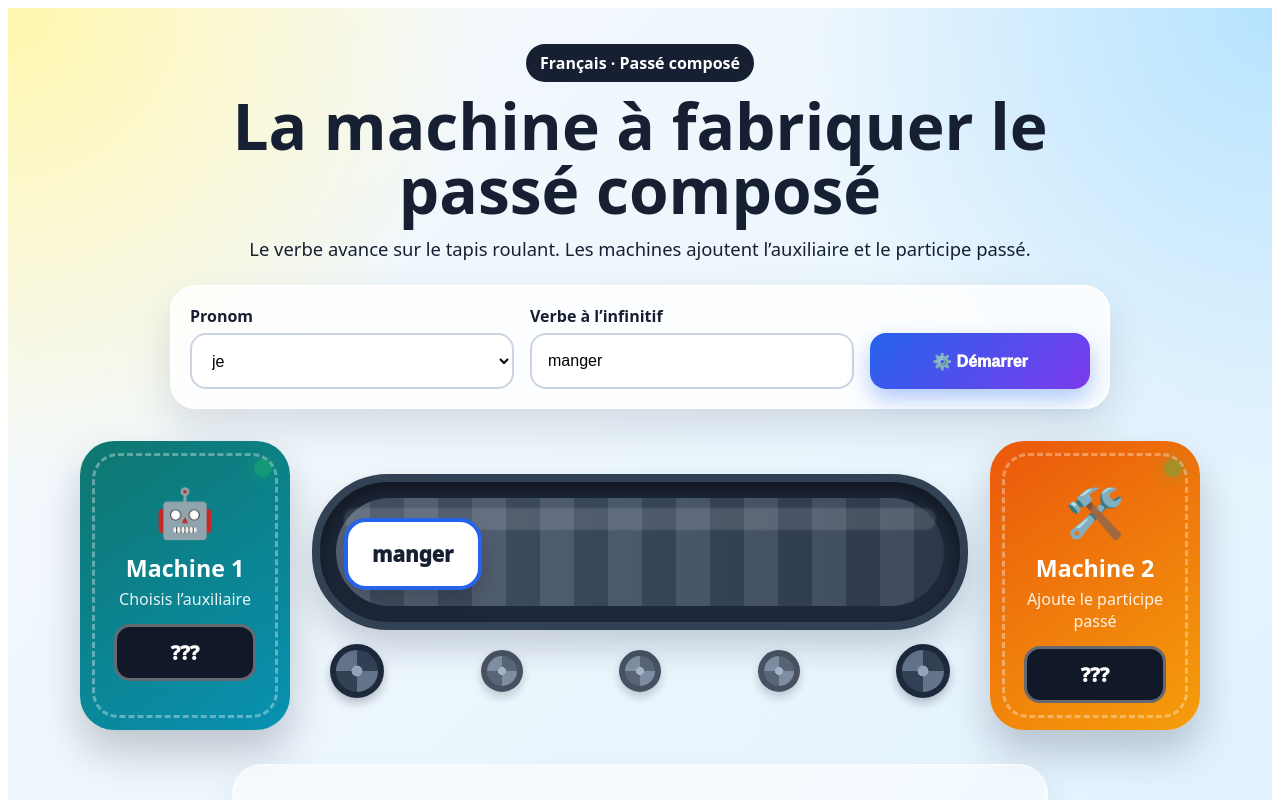
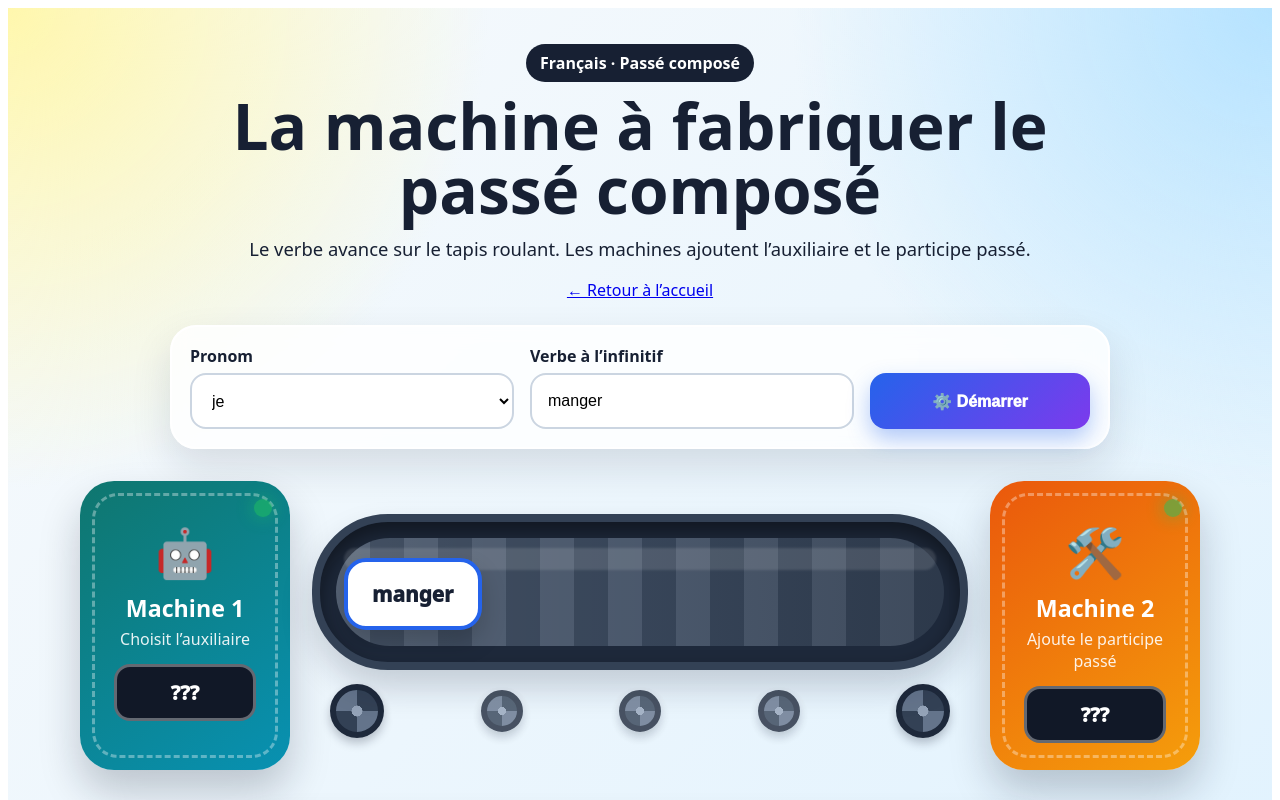
Before and after one commit to ossthun/machinepc, a Next.js app: page /passe-compose-machine in a window 1280 px wide. Shown: the top 800 px of the page. Built offline with nearby package versions, Linux system fonts and the light colour scheme.

Commit message:
Fix typo and improve link styling in passe-compose-machine

```diff
--- a/pages/passe-compose-machine.js
+++ b/pages/passe-compose-machine.js
@@ -1,4 +1,5 @@
 import { useMemo, useState } from "react";
+import Link from "next/link";
 
 const pronouns = [
   { key: "je", label: "je", avoir: "ai", etre: "suis", gender: "m", plural: false },
@@ -125,11 +126,17 @@ export default function PasseComposeMachine() {
     <main className="page">
       <section className="hero">
         <div className="badge">Français · Passé composé</div>
+
         <h1>La machine à fabriquer le passé composé</h1>
+
         <p>
-          Le verbe avance sur le tapis roulant. Les machines ajoutent l’auxiliaire
-          et le participe passé.
+          Le verbe avance sur le tapis roulant. Les machines ajoutent
+          l’auxiliaire et le participe passé.
         </p>
+
+        <Link href="/" className="backLink">
+          ← Retour à l’accueil
+        </Link>
       </section>
 
       <section className="panel">
@@ -157,7 +164,7 @@ export default function PasseComposeMachine() {
           <div className="light" />
           <div className="emoji">🤖</div>
           <h3>Machine 1</h3>
-          <p>Choisis l’auxiliaire</p>
+          <p>Choisit l’auxiliaire</p>
           <div className={`slot ${showAux ? "reveal" : ""}`}>
             {showAux ? result.auxiliary : "???"}
           </div>
@@ -258,6 +265,18 @@ export default function PasseComposeMachine() {
         .hero p {
           font-size: 1.15rem;
           margin-top: 14px;
+        }
+
+        .backLink {
+          display: inline-block;
+          margin-top: 12px;
+          color: #2563eb;
+          font-weight: 900;
+          text-decoration: none;
+        }
+
+        .backLink:hover {
+          text-decoration: underline;
         }
 
         .panel {
```
